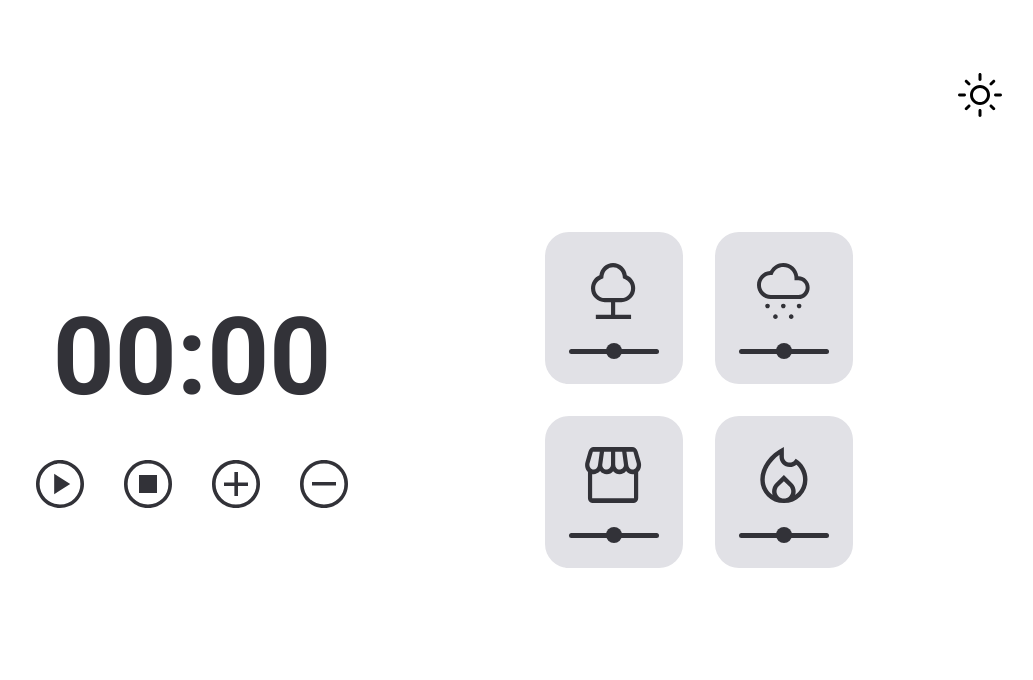
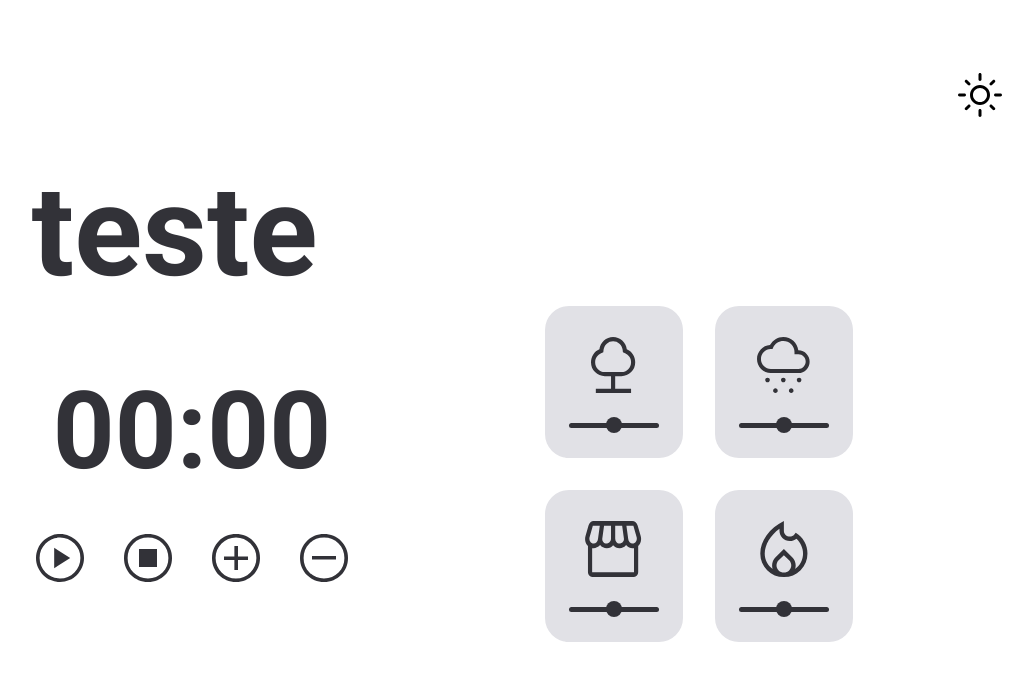
Before and after one commit to GuiDattein/Focus_Timer, a plain HTML site: page index.html in a window 1280 px wide. Shown: the whole page, without its empty margins (198-1231 px from the left). Drawn offline with Linux system fonts and the light colour scheme.

Commit message:
Update index.html

```diff
--- a/index.html
+++ b/index.html
@@ -22,6 +22,7 @@
   </head>
   <body>
     <div class="page">
+      <span>teste</span>
       <header class="mode-light-dark">
         <button class="light-mode">
           <svg
```
